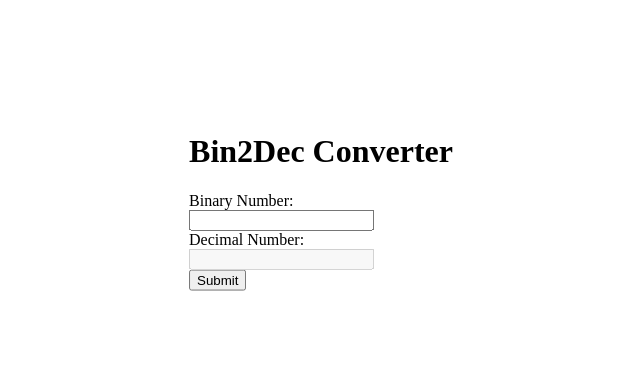
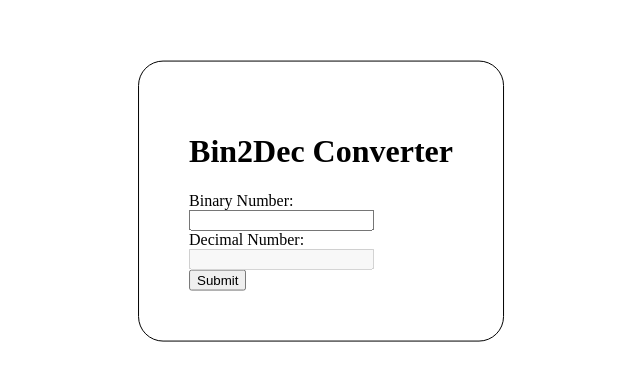
Before and after one commit to mrkshx/bin2dec, a website: page src/index.html in a window 1280 px wide. Shown: the part 199-580 px from the top of the page, without its empty margins (319-959 px from the left). Drawn offline with Linux system fonts and the light colour scheme.

Commit message:
added border and padding to form

```diff
--- a/src/style.css
+++ b/src/style.css
@@ -14,4 +14,7 @@ body {
   -moz-transform: translateX(-50%) translateY(-50%);
   -webkit-transform: translateX(-50%) translateY(-50%);
   transform: translateX(-50%) translateY(-50%);
+  border: 1px solid black;
+  border-radius: 25px;
+  padding: 50px;
 }
```
